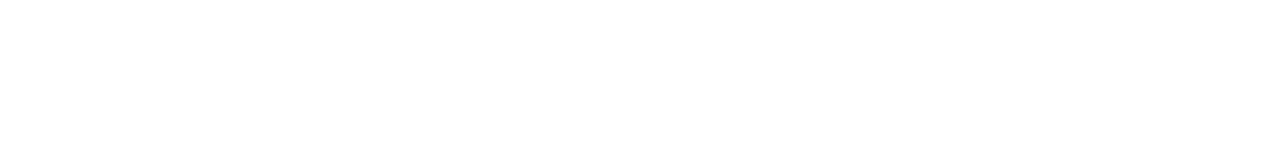
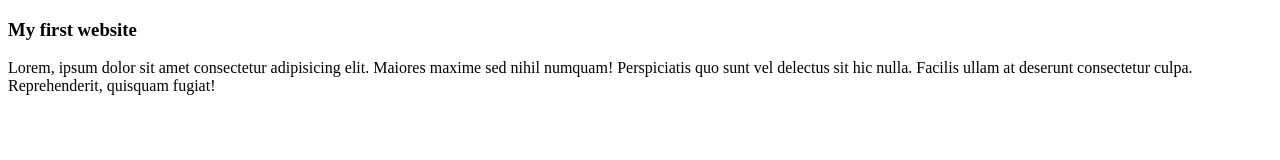
Before and after one commit to Mamun9698/my-simple-website, a plain HTML site: page index.html in a window 1280 px wide. Drawn offline with Linux system fonts and the light colour scheme.

Commit message:
added the first blog

```diff
--- a/index.html
+++ b/index.html
@@ -6,6 +6,9 @@
     <title>My simple website</title>
 </head>
 <body>
-
+    <div>
+        <h3>My first website</h3>
+        <p>Lorem, ipsum dolor sit amet consectetur adipisicing elit. Maiores maxime sed nihil numquam! Perspiciatis quo sunt vel delectus sit hic nulla. Facilis ullam at deserunt consectetur culpa. Reprehenderit, quisquam fugiat!</p>
+    </div>
 </body>
 </html>
```
